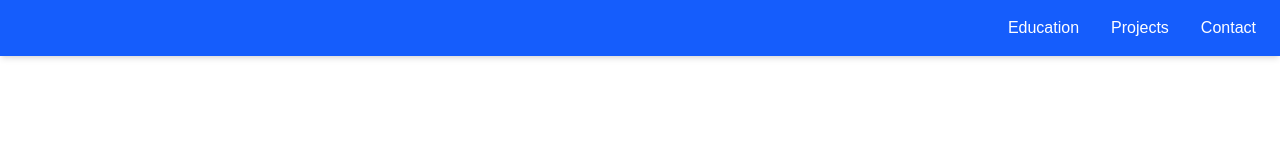
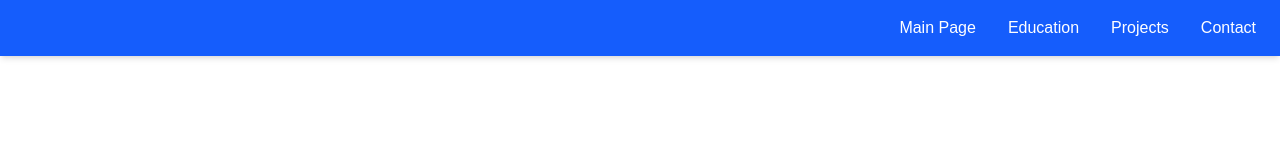
Before and after one commit to AlexisNavarro/portfolio, a Next.js app in the folder my-portfolio/: page / in a window 1280 px wide. Shown: the top 160 px of the page. Built offline with nearby package versions, Linux system fonts and the light colour scheme.

Commit message:
added main page tab to return to the main page

```diff
--- a/my-portfolio/src/components/Navbar.tsx
+++ b/my-portfolio/src/components/Navbar.tsx
@@ -5,6 +5,7 @@ export default function Navbar() {
     //first line will fix the navbar to the top of the screen everytime
     <nav className="bg-blue-600 text-white px-6 py-4 shadow-md fixed top-0 left-0 w-full z-10">
       <div className="max-w-7xl mx-auto flex justify-end space-x-8">
+        <Link href="/" className="hover:underline">Main Page</Link>
         <Link href="#education" className="hover:underline">Education</Link>
         <Link href="#projects" className="hover:underline">Projects</Link>
         <Link href="#contact" className="hover:underline">Contact</Link>
```
